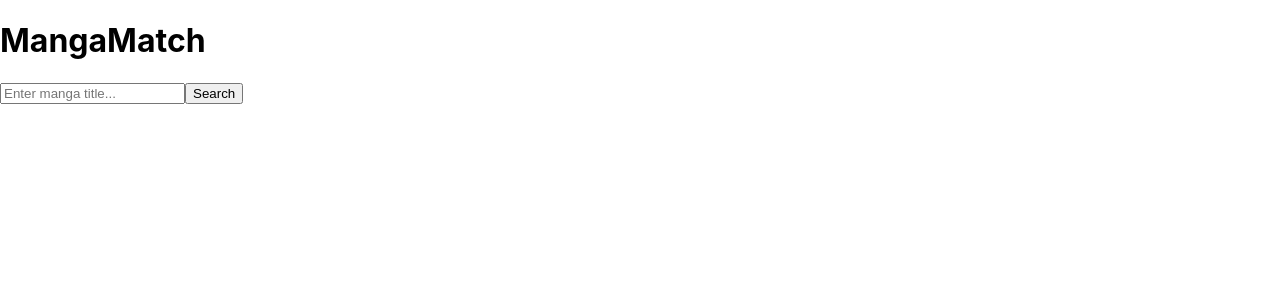
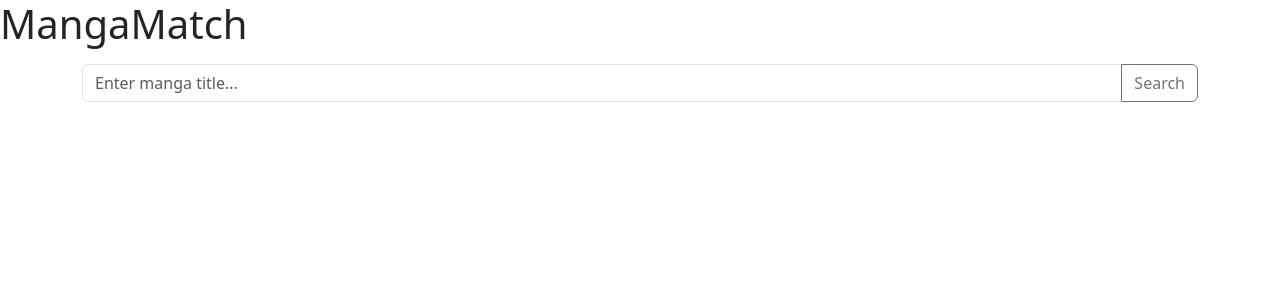
Before and after one commit to csiv23/MangaMatch, a React (Create React App) app in the folder client/: page / in a window 1280 px wide. Shown: the top 300 px of the page. Built offline with nearby package versions, Linux system fonts and the light colour scheme.

Commit message:
Initialized bootstrap for frontend

```diff
--- a/client/package.json
+++ b/client/package.json
@@ -8,6 +8,7 @@
     "@testing-library/react": "^13.4.0",
     "@testing-library/user-event": "^13.5.0",
     "axios": "^1.5.0",
+    "bootstrap": "^5.3.1",
     "react": "^18.2.0",
     "react-dom": "^18.2.0",
     "react-router-dom": "^6.15.0",
--- a/client/src/components/SearchBar.js
+++ b/client/src/components/SearchBar.js
@@ -1,6 +1,5 @@
-// SearchBar.js
-
 import React, { useState } from 'react';
+import 'bootstrap/dist/css/bootstrap.min.css';
 
 function SearchBar() {
     const [query, setQuery] = useState('');
@@ -26,7 +25,6 @@
         }
     };
 
-
     const fetchSuggestions = async (query) => {
         try {
             const response = await fetch(`/api/search/suggestions?title=${query}`);
@@ -38,9 +36,11 @@
     };
 
     return (
-        <div>
+        <div className="container mt-3">
+            <div className="input-group mb-3">
                 <input
                     type="text"
+                    className="form-control"
                     value={query}
                     onChange={(e) => {
                         setQuery(e.target.value);
@@ -48,11 +48,18 @@
                     }}
                     placeholder="Enter manga title..."
                 />
+                <button className="btn btn-outline-secondary" type="button" onClick={handleSearch}>
+                    Search
+                </button>
+            </div>
+
             {/* Display suggestions and allow users to select a suggestion */}
             {suggestions.length > 0 && (
-                <div>
+                <div className="list-group">
                     {suggestions.map((suggestion) => (
-                        <div
+                        <button
+                            type="button"
+                            className="list-group-item list-group-item-action"
                             key={suggestion.manga_id} // Use manga_id as key
                             onClick={() => {
                                 setQuery(suggestion.title);
@@ -61,11 +68,10 @@
                             }}
                         >
                             {suggestion.title} - {suggestion.info}
-                        </div>
+                        </button>
                     ))}
                 </div>
             )}
-            <button onClick={handleSearch}>Search</button>
         </div>
     );
 }
```
Lines whose indentation alone changed are shown as unchanged.
